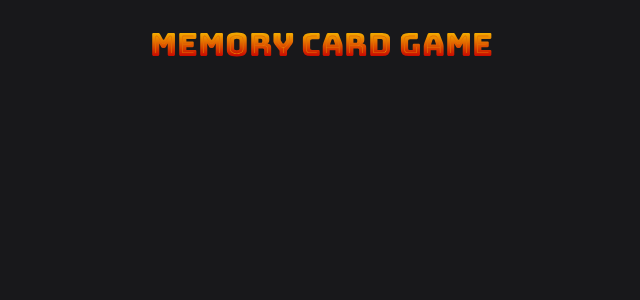
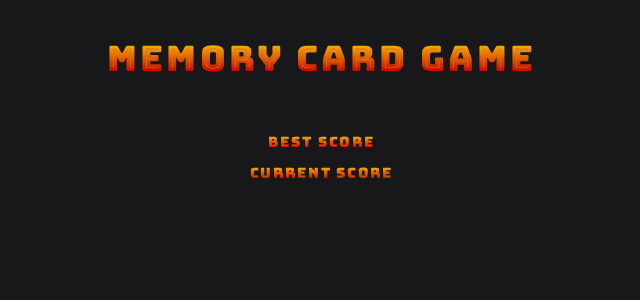
Before and after one commit to nskills-lab/memory-card, a React (Vite) app: page / in a window 1280 px wide. Shown: the top 300 px of the page, without its empty margins (318-958 px from the left). Built offline with nearby package versions, Linux system fonts and the light colour scheme; no server answers.

Commit message:
Add place for keeping score

```diff
--- a/index.html
+++ b/index.html
@@ -4,14 +4,12 @@
     <meta charset="UTF-8" />
     <link rel="icon" type="image/svg+xml" href="/vite.svg" />
     <meta name="viewport" content="width=device-width, initial-scale=1.0" />
+    <link rel="icon" href="/src/assets/styles/app-icon-title.png" />
     <title>Memory Card Game</title>
   </head>
   <body>
     <div id="root"></div>
-    <audio
-      id="audio"
-      src="/src/assets/styles/whoosh-smooth-swish-locran-1-00-00.mp3"
-    ></audio>
+    <audio id="audio" src="/src/assets/styles/whoosh-sound.mp3"></audio>
     <script type="module" src="/src/main.tsx"></script>
   </body>
 </html>
--- a/src/App.tsx
+++ b/src/App.tsx
@@ -22,6 +22,10 @@ function App() {
   return (
     <div id="game-container">
       <div id="title"> Memory Card Game</div>
+      <div id="score-board">
+        <div id="best">Best score</div>
+        <div id="current">Current score</div>
+      </div>
       <Board></Board>
     </div>
   );
--- a/src/assets/styles/App.css
+++ b/src/assets/styles/App.css
@@ -33,9 +33,23 @@ body {
   width: 100vw;
   height: 100px;
   display: flex;
+  padding-top: 20px;
   justify-content: center;
   align-items: center;
-  font-size: 2rem;
+  font-size: 2.2rem;
+  letter-spacing: 0.2rem;
+}
+
+#score-board {
+  margin-top: 30px;
+  width: 250px;
+  height: 80px;
+  display: flex;
+  flex-direction: column;
+  justify-content: space-around;
+  align-items: center;
+  font-size: 0.9rem;
+  letter-spacing: 0.1rem;
 }
 
 #board {
--- a/src/components/Card.tsx
+++ b/src/components/Card.tsx
@@ -16,6 +16,11 @@ export function Card() {
     });
   }
 
+  const playSound = () => {
+    const audio = document.querySelector('#audio');
+    audio.play();
+  };
+
   // Runs one time when a component is mounted
   useEffect(() => {
     console.log('Mounted ...');
@@ -31,10 +36,6 @@ export function Card() {
   useEffect(() => {
     const handler = (e) => {
       if (e.target.matches('.card-front') || e.target.matches('.card-back')) {
-        const playSound = () => {
-          const audio = document.querySelector('#audio');
-          audio.play();
-        };
         playSound();
         handleClick();
         setTimeout(() => {
@@ -53,6 +54,7 @@ export function Card() {
   useEffect(() => {
     console.log('Flip back ...');
     const cardElements = [...document.querySelectorAll('.card')];
+    playSound();
     cardElements.forEach((card) => {
       const innerCard = card.querySelector('.card-inner');
       innerCard.classList.remove('card-flip');
```
Also changed, not shown: src/assets/styles/app-icon-title.png (added), 1 other file (tests, documents, lock files or other folders).
